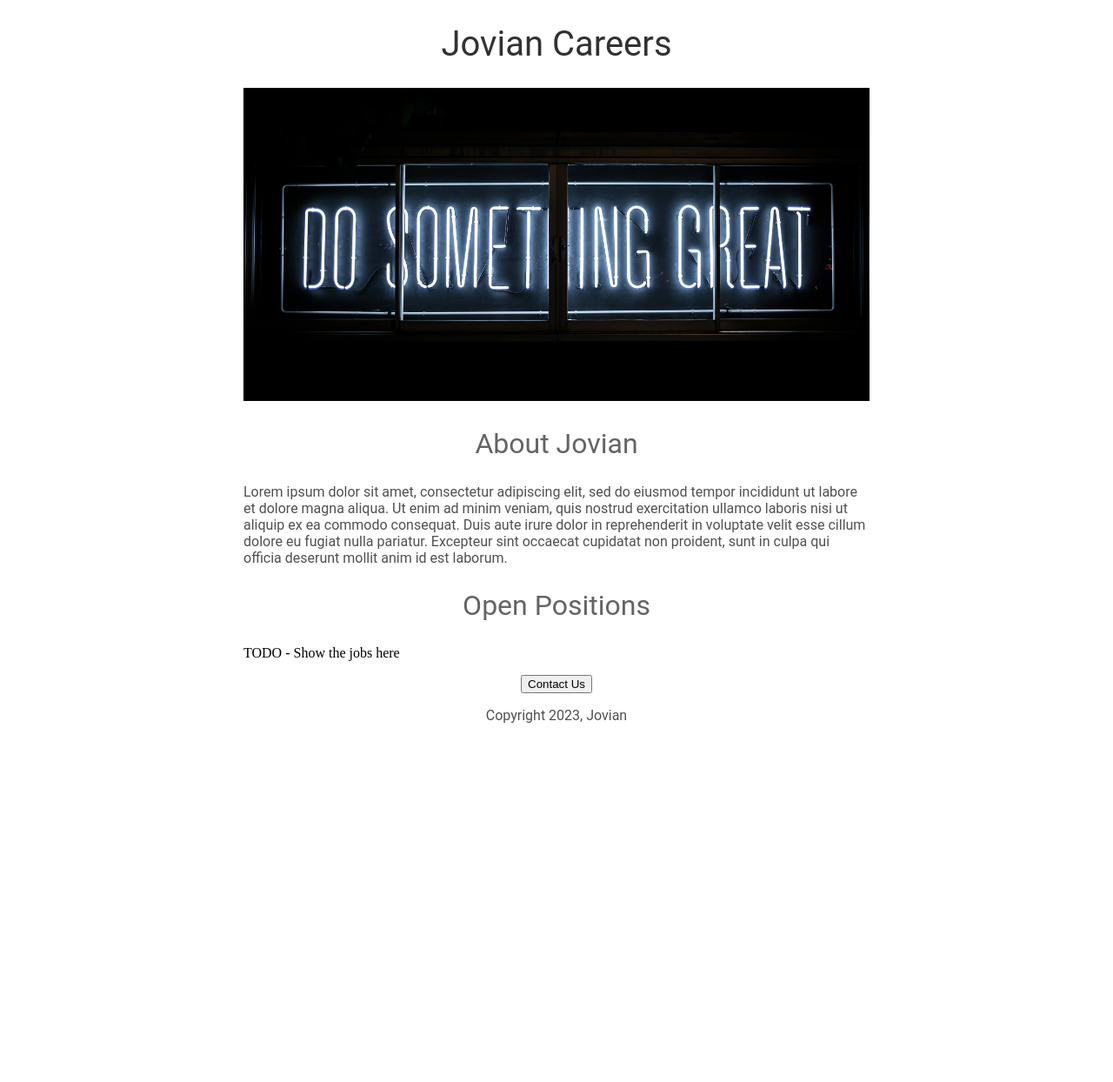
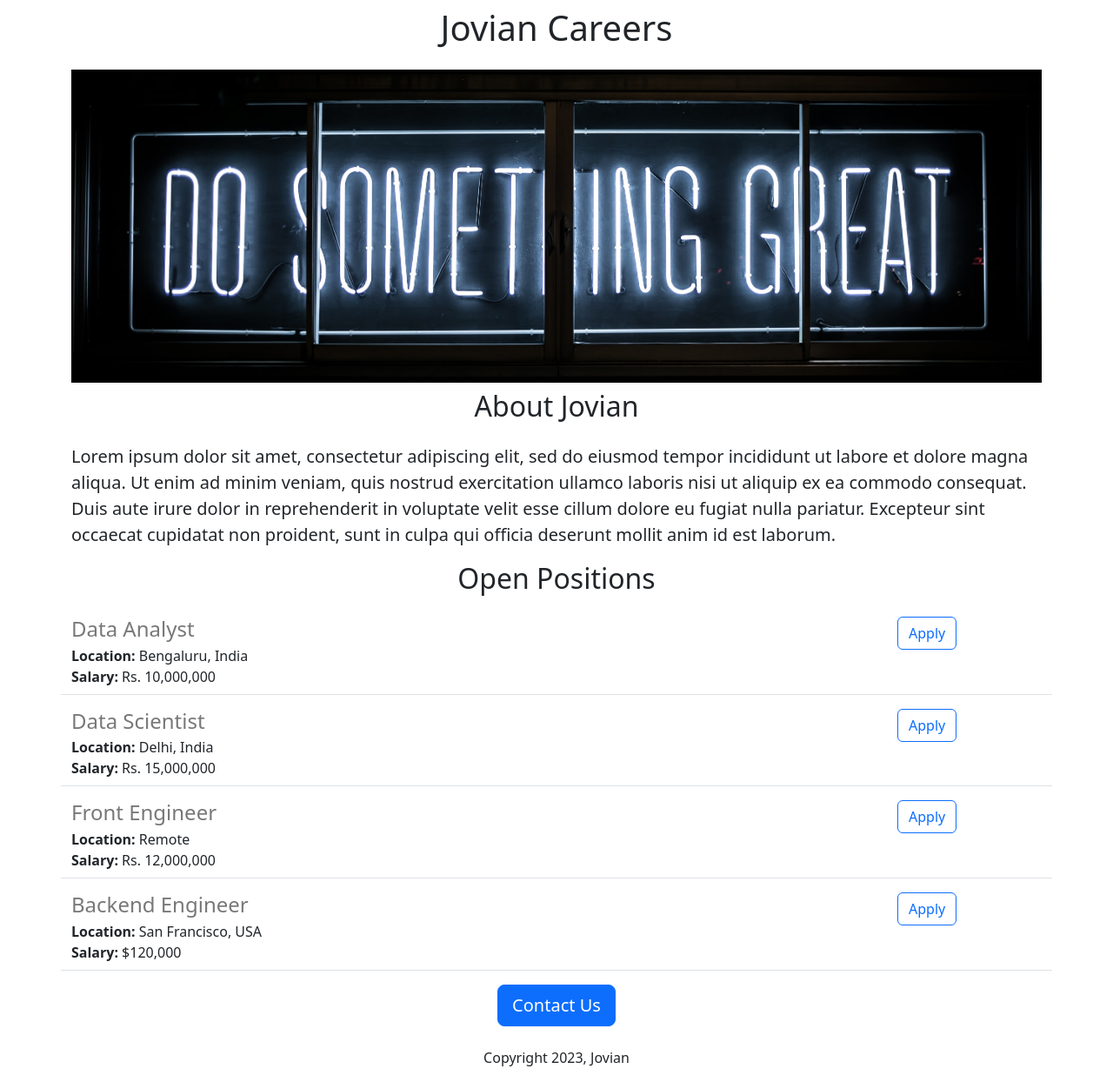
Before and after one commit to blurred/jovian-careers-website-v2, a Flask app: page / in a window 1280 px wide. Shown: the whole page at 87% size. Before the commit the page ends 831 px from the top, so only its background shows below. Run offline with Flask 2, Linux system fonts and the light colour scheme.

Commit message:
added dynamic data and api route

```diff
--- a/app.py
+++ b/app.py
@@ -1,11 +1,43 @@
-from flask import Flask, render_template
+from flask import Flask, render_template, jsonify
 
 app = Flask(__name__)
 
+JOBS = [
+  {
+    'id': 1,
+    'title': 'Data Analyst',
+    'location': 'Bengaluru, India',
+    'salary': 'Rs. 10,000,000'
+  },
+    {
+    'id': 2,
+    'title': 'Data Scientist',
+    'location': 'Delhi, India',
+    'salary': 'Rs. 15,000,000'
+  },
+    {
+    'id': 3,
+    'title': 'Front Engineer',
+    'location': 'Remote',
+    'salary': 'Rs. 12,000,000'
+  },
+  {
+    'id': 4,
+    'title': 'Backend Engineer',
+    'location': 'San Francisco, USA',
+    'salary': '$120,000'
+  },
+]
+
 @app.route("/")
 def hello_world():
-  return render_template('home.html')
+  return render_template('home.html',
+                         jobs=JOBS,
+                        company_name='Jovian')
 
+@app.route("/api/jobs")
+def list_jobs():
+  return jsonify(JOBS)
 
 if __name__ ==  "__main__":
   app.run(host='0.0.0.0', debug=True)
--- a/templates/home.html
+++ b/templates/home.html
@@ -2,47 +2,33 @@
 <html>
   <head>
     <title>Jovian Careers</title>
+    <meta charset="utf-8">
+    <meta name="viewport" content="width=device-width, initial-scale=1">
+     <link href="https://cdn.jsdelivr.net/npm/bootstrap@5.3.0-alpha1/dist/css/bootstrap.min.css" rel="stylesheet" integrity="sha384-GLhlTQ8iRABdZLl6O3oVMWSktQOp6b7In1Zl3/Jr59b6EGGoI1aFkw7cmDA6j6gD" crossorigin="anonymous">
     <style>
-      h1 {
-        font-size: 40px;
-        font-family: Roboto;
-        font-weight: normal;
-        color: rgb(50,50,50);
-        text-align: center;
-      }
       #banner {
+        height: 360px;
         width: 100%;
-        height: 360px;
         object-fit: cover;
-      }
-      h2 {
-        font-family: Roboto;
-        font-size: 32px;
-        color: rgb(100,100,100);
-        text-align: center;
-        font-weight: normal;
-      }
-      .bodytext {
-        font-family: Roboto;
-        color: rgb(80,80,80);
-      }
-      #container {
-        max-width: 720px;
-        margin: 0 auto;
       }
     </style>
   </head>
   <body>
-    <div id="container">
-    <h1>Jovian Careers</h1>
-    <img id="banner" src="https://jovian-careers-website.blurred.repl.co/static/banner.jpg">
-    <h2>About Jovian</h2>
-    <p class="bodytext">Lorem ipsum dolor sit amet, consectetur adipiscing elit, sed do eiusmod tempor incididunt ut labore et dolore magna aliqua. Ut enim ad minim veniam, quis nostrud exercitation ullamco laboris nisi ut aliquip ex ea commodo consequat. Duis aute irure dolor in reprehenderit in voluptate velit esse cillum dolore eu fugiat nulla pariatur. Excepteur sint occaecat cupidatat non proident, sunt in culpa qui officia deserunt mollit anim id est laborum.</p>
-    <h2>Open Positions</h2>
-    <p>TODO - Show the jobs here</p>
-      <div style="text-align:center;">
-        <button>Contact Us</button>
-        <p class="bodytext">Copyright 2023, Jovian</p>
+    <div class="container">
+    <h1 class="text-center mt-2 mb-4">{{company_name}} Careers</h1>
+    <img class="img-fluid" id="banner" src="https://jovian-careers-website.blurred.repl.co/static/banner.jpg">
+    <h2 class="text-center mt-2 mb-4">About Jovian</h2>
+    <p class="lead">Lorem ipsum dolor sit amet, consectetur adipiscing elit, sed do eiusmod tempor incididunt ut labore et dolore magna aliqua. Ut enim ad minim veniam, quis nostrud exercitation ullamco laboris nisi ut aliquip ex ea commodo consequat. Duis aute irure dolor in reprehenderit in voluptate velit esse cillum dolore eu fugiat nulla pariatur. Excepteur sint occaecat cupidatat non proident, sunt in culpa qui officia deserunt mollit anim id est laborum.</p>
+    <h2 class="text-center mt-2 mb-4">Open Positions</h2>
+    <div>
+      {% for job in jobs %}
+        {% include 'jobitem.html' %}
+      {% endfor %}
+    </div>
+
+      <div class="text-center">
+        <button class="btn btn-primary btn-lg">Contact Us</button>
+        <p class="mt-4">Copyright 2023, Jovian</p>
       </div>
    </div>
   </body>
--- /dev/null
+++ b/templates/jobitem.html
@@ -0,0 +1,19 @@
+<div class="border-bottom row" style="margin-bottom:16px;padding-bottom:8px;">
+  <div class="col-10">
+    <h4 style="color:rgb(120,120,120); margin-bottom:4px;">
+       {{job['title']}}
+    </h4>
+    <div>
+      <b>Location:</b> {{job['location']}}
+    </div>
+    {% if 'salary' in job %}
+     <div>
+       <b>Salary:</b> {{job['salary']}}
+     </div>
+   {% endif %}
+  </div>
+  <div class=col-2>
+  <button type="button" class="btn btn-outline-primary">Apply</button>
+  </div>
+
+</div>
```
Also changed, not shown: templates/codes.txt (added, +29 -0 lines).
